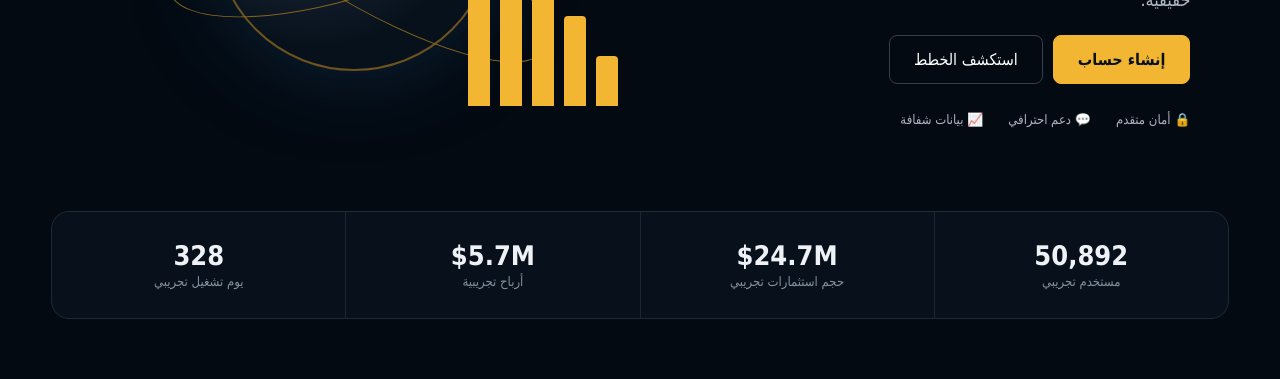
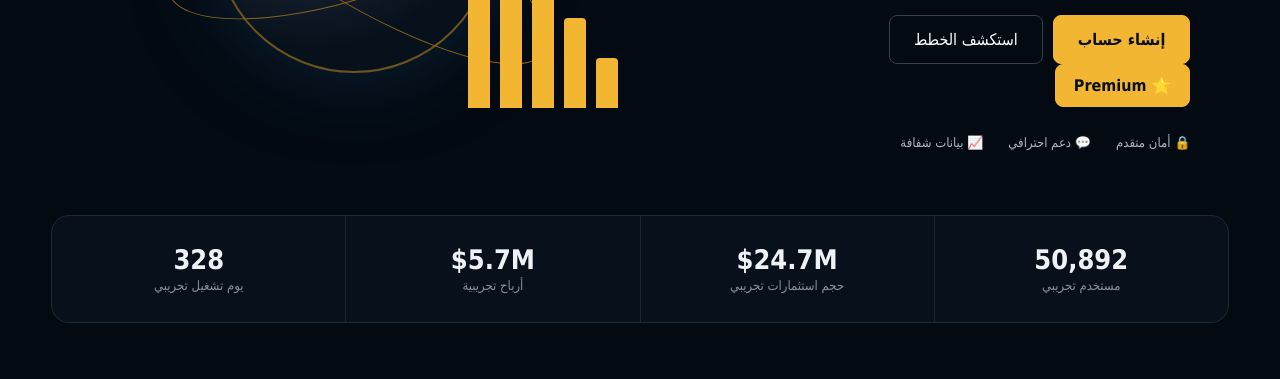
Before and after one commit to hasantobal968-art/novavest, a website: page index.html in a window 1280 px wide. Shown: the part 421-800 px from the top of the page. Drawn offline with Linux system fonts and the light colour scheme.

Commit message:
Update index.html

```diff
--- a/index.html
+++ b/index.html
@@ -23,6 +23,7 @@
     <h1>استثمر بثقة<br><em>وابنِ مستقبلك</em></h1>
     <p>NovaVest نموذج لمنصة استثمار رقمية حديثة. هذه النسخة تجريبية ولا تستقبل أموالًا حقيقية.</p>
     <div class="actions"><a class="btn gold big" href="register.html">إنشاء حساب</a><a class="btn ghost big" href="#plans">استكشف الخطط</a></div>
+    <a class="btn gold" href="premium.html">⭐ Premium</a>
     <div class="trust"><span>🔒 أمان متقدم</span><span>💬 دعم احترافي</span><span>📈 بيانات شفافة</span></div>
   </div>
   <div class="hero-art"><div class="globe">N</div><div class="orbit o1"></div><div class="orbit o2"></div><div class="bars"><i></i><i></i><i></i><i></i><i></i></div></div>
```
